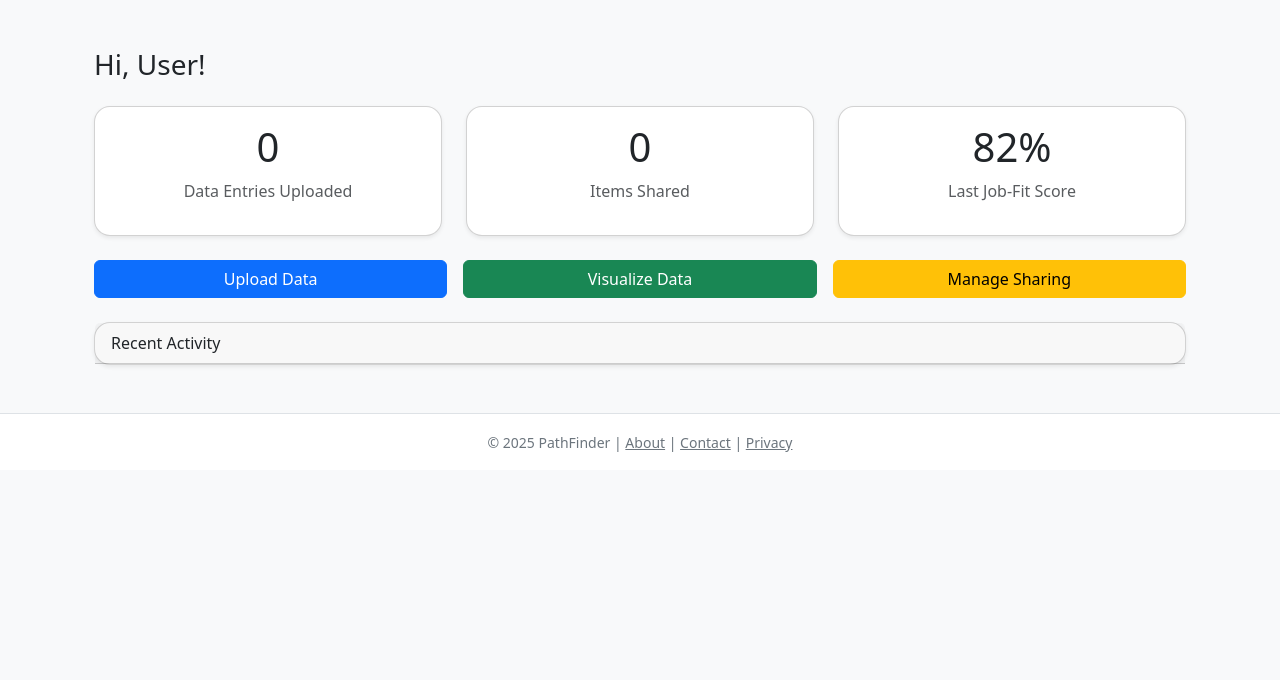
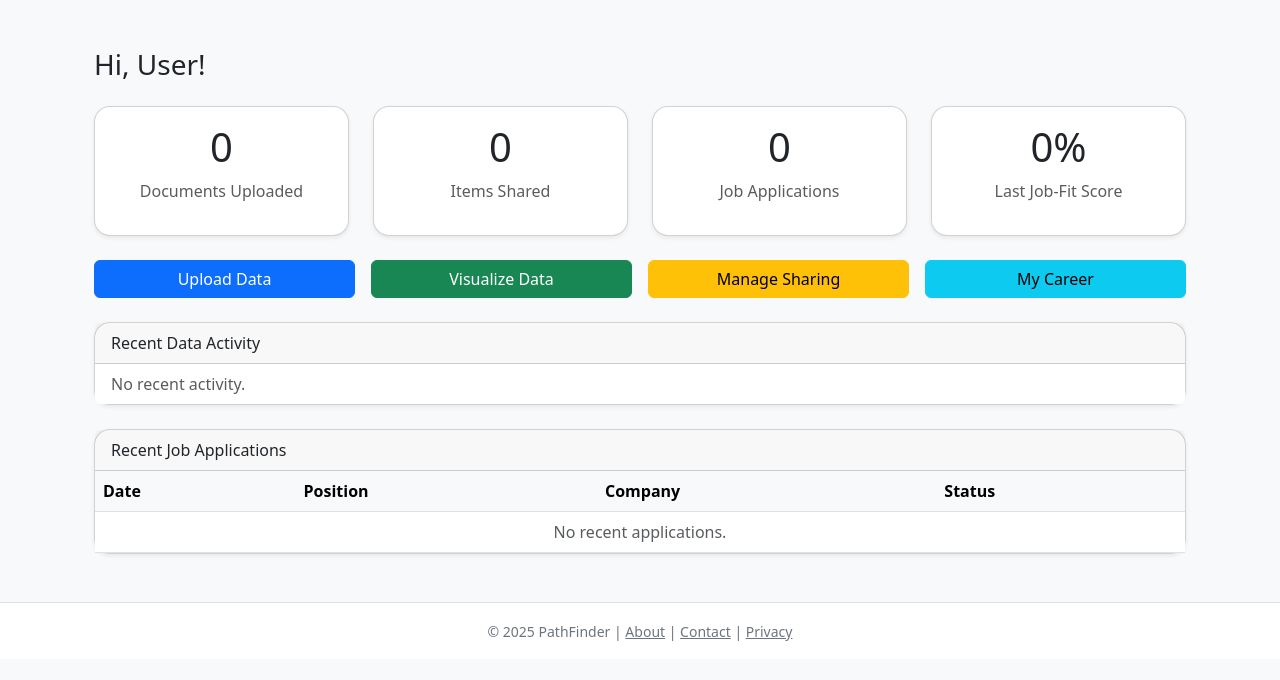
Before and after one commit to Viloetsisi/AgileWeb_group_project, a Flask app: page /dashboard in a window 1280 px wide. Shown: the part 56-736 px from the top of the page. Run offline with Flask 2, Linux system fonts and the light colour scheme; the visitor is signed in with stand-in values (Sample User, id 1); data that the repository does not hold is empty.

Commit message:
feat: update dashboard.html

```diff
--- a/templates/dashboard.html
+++ b/templates/dashboard.html
@@ -7,12 +7,12 @@
   <h2 class="h3 mb-4">Hi, {{ session.get('username', 'User') }}!</h2>
 
   <!-- Summary Cards -->
-  <div class="row row-cols-1 row-cols-md-3 g-4 mb-4">
+  <div class="row row-cols-1 row-cols-md-4 g-4 mb-4">
     <div class="col">
       <div class="card text-center h-100 shadow-sm">
         <div class="card-body">
           <h3 class="display-6">{{ stats.uploads }}</h3>
-          <p class="text-muted">Data Entries Uploaded</p>
+          <p class="text-muted">Documents Uploaded</p>
         </div>
       </div>
     </div>
@@ -27,8 +27,16 @@
     <div class="col">
       <div class="card text-center h-100 shadow-sm">
         <div class="card-body">
-          <h3 class="display-6">82%</h3>
-          <p class="text-muted">Last Job‑Fit Score</p>
+          <h3 class="display-6">{{ stats.applications }}</h3>
+          <p class="text-muted">Job Applications</p>
+        </div>
+      </div>
+    </div>
+    <div class="col">
+      <div class="card text-center h-100 shadow-sm">
+        <div class="card-body">
+          <h3 class="display-6">{{ stats.fit_score }}%</h3>
+          <p class="text-muted">Last Job-Fit Score</p>
         </div>
       </div>
     </div>
@@ -36,27 +44,59 @@
 
   <!-- Quick Actions -->
   <div class="row g-3 mb-4">
-    <div class="col-md-4">
+    <div class="col-md-3">
       <a href="{{ url_for('upload') }}" class="btn btn-primary w-100">Upload Data</a>
     </div>
-    <div class="col-md-4">
+    <div class="col-md-3">
       <a href="{{ url_for('visualize') }}" class="btn btn-success w-100">Visualize Data</a>
     </div>
-    <div class="col-md-4">
+    <div class="col-md-3">
       <a href="{{ url_for('share') }}" class="btn btn-warning w-100">Manage Sharing</a>
+    </div>
+    <div class="col-md-3">
+      <a href="{{ url_for('jobs') }}" class="btn btn-info w-100">My Career</a>
     </div>
   </div>
 
-  <!-- Recent Activity -->
-  <div class="card shadow-sm">
-    <div class="card-header">
-      Recent Activity
-    </div>
+  <!-- Recent Data Activity -->
+  <div class="card shadow-sm mb-4">
+    <div class="card-header">Recent Data Activity</div>
     <ul class="list-group list-group-flush">
       {% for item in recent %}
-      <li class="list-group-item">{{ item }}</li>
+        <li class="list-group-item">{{ item }}</li>
+      {% else %}
+        <li class="list-group-item text-muted">No recent activity.</li>
       {% endfor %}
     </ul>
   </div>
+
+  <!-- Recent Job Applications -->
+  <div class="card shadow-sm">
+    <div class="card-header">Recent Job Applications</div>
+    <div class="table-responsive">
+      <table class="table mb-0">
+        <thead class="table-light">
+          <tr>
+            <th scope="col">Date</th>
+            <th scope="col">Position</th>
+            <th scope="col">Company</th>
+            <th scope="col">Status</th>
+          </tr>
+        </thead>
+        <tbody>
+          {% for app in (job_apps|default([]))[:5] %}
+          <tr>
+            <td>{{ app.application_date.strftime('%Y-%m-%d') }}</td>
+            <td>{{ app.job_title }}</td>
+            <td>{{ app.company_name }}</td>
+            <td>{{ app.status.capitalize() }}</td>
+          </tr>
+          {% else %}
+          <tr><td colspan="4" class="text-center text-muted">No recent applications.</td></tr>
+          {% endfor %}
+        </tbody>
+      </table>
+    </div>
+  </div>
 </div>
 {% endblock %}
```
